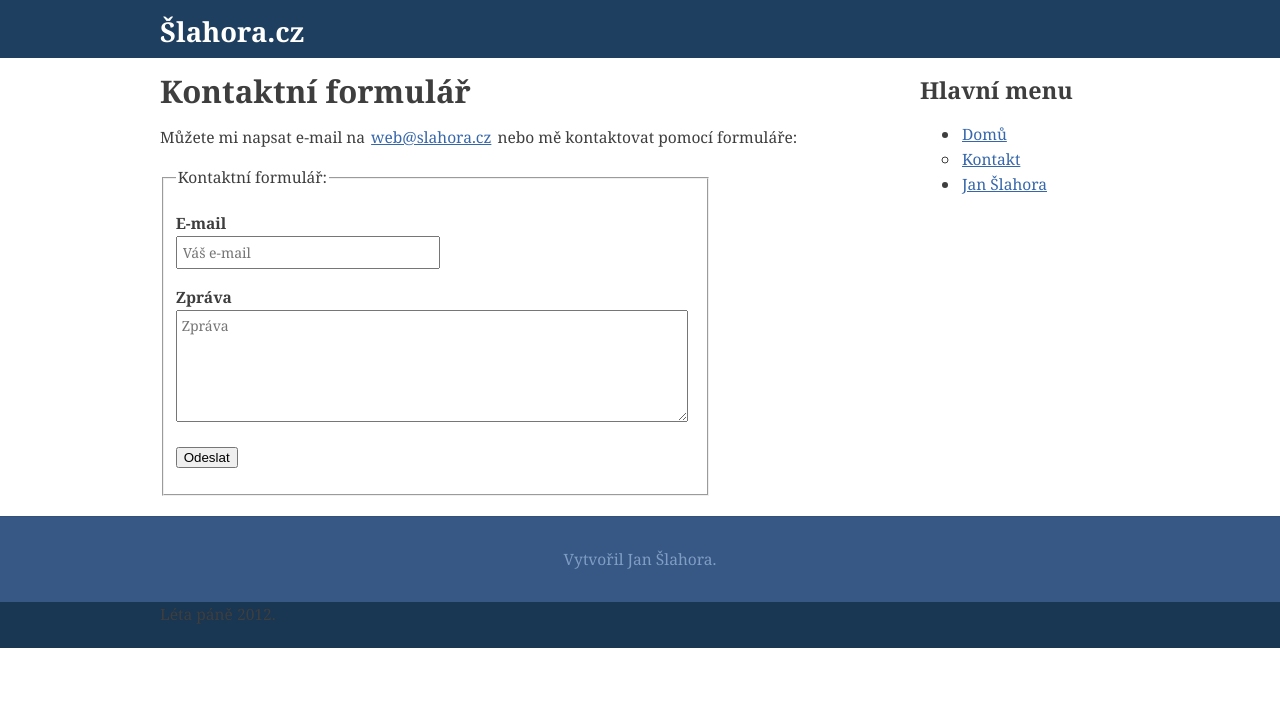
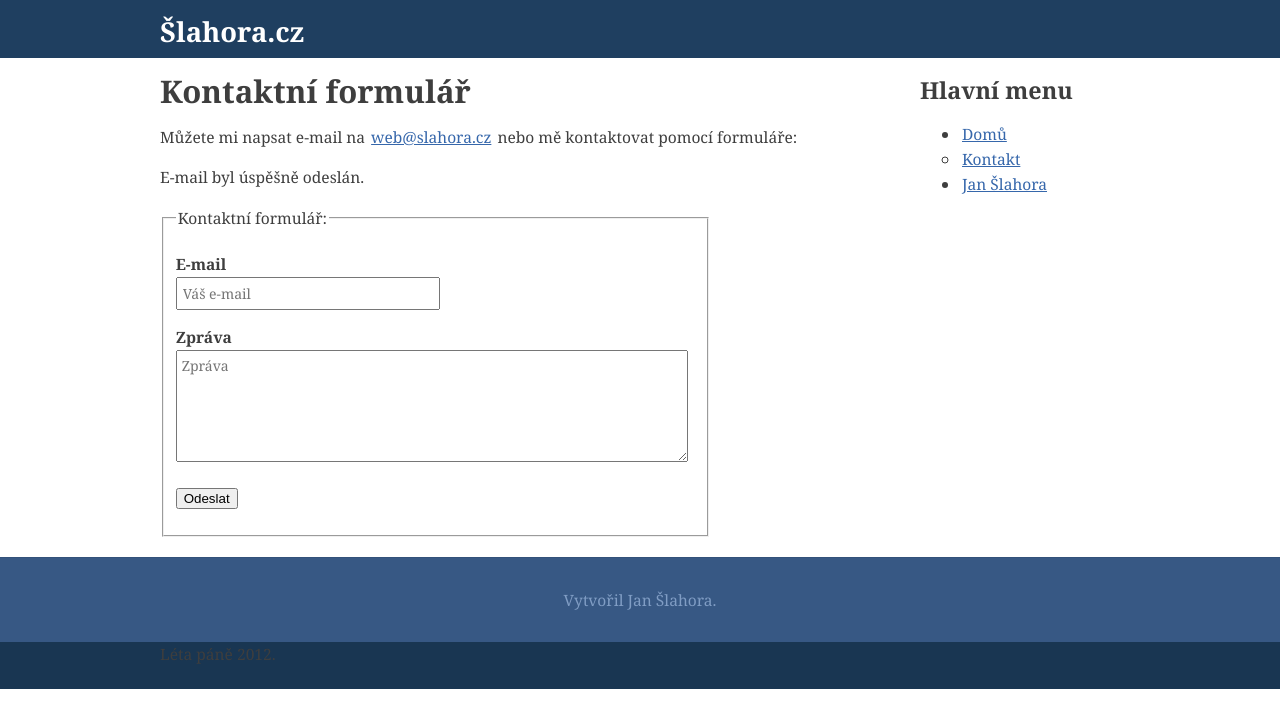
Before and after one commit to slaha/slaha.github.io, a Jekyll site: the page built from kontakt.md, in a window 1280 px wide. Shown: the top 728 px of the page. Built offline with Jekyll 4.4.1, drawn with Linux system fonts in a browser that asks for light colours; some of the changed lines change nothing that is shown.

Commit message:
Update kontakt.md

```diff
--- a/kontakt.md
+++ b/kontakt.md
@@ -17,6 +17,8 @@ Můžete mi napsat e-mail na [web@slahora.cz](mailto:web@slahora.cz) nebo mě ko
 	Protože máte vypnutý javasctipt, není možné využít kontaktní formulář. Napište přímo na e-mail.
 
 </noscript>
+
+<p id="info" class="hidden">E-mail byl úspěšně odeslán.</p>
 
 <form id="contactform" method="POST" class="jsonly">
 	<fieldset>
@@ -44,6 +46,17 @@ Můžete mi napsat e-mail na [web@slahora.cz](mailto:web@slahora.cz) nebo mě ko
 </form>
 
 <script>
+
+    function getURLParameter(name) {
+	return decodeURIComponent((new RegExp('[?|&]' + name + '=' + '([^&;]+?)(&|#|;|$)').exec(location.search) || [null, ''])[1].replace(/\+/g, '%20')) || null;
+    }
+
     var contactform =  document.getElementById('contactform');
     contactform.setAttribute('action', '//formspree.io/' + 'web' + '@' + 'slahora' + '.' + 'cz');
+
+    myvar = getURLParameter('sent');
+    if (myvar) {
+	   document.getElementById('info').className = "";;
+    }
+}
 </script>
```
